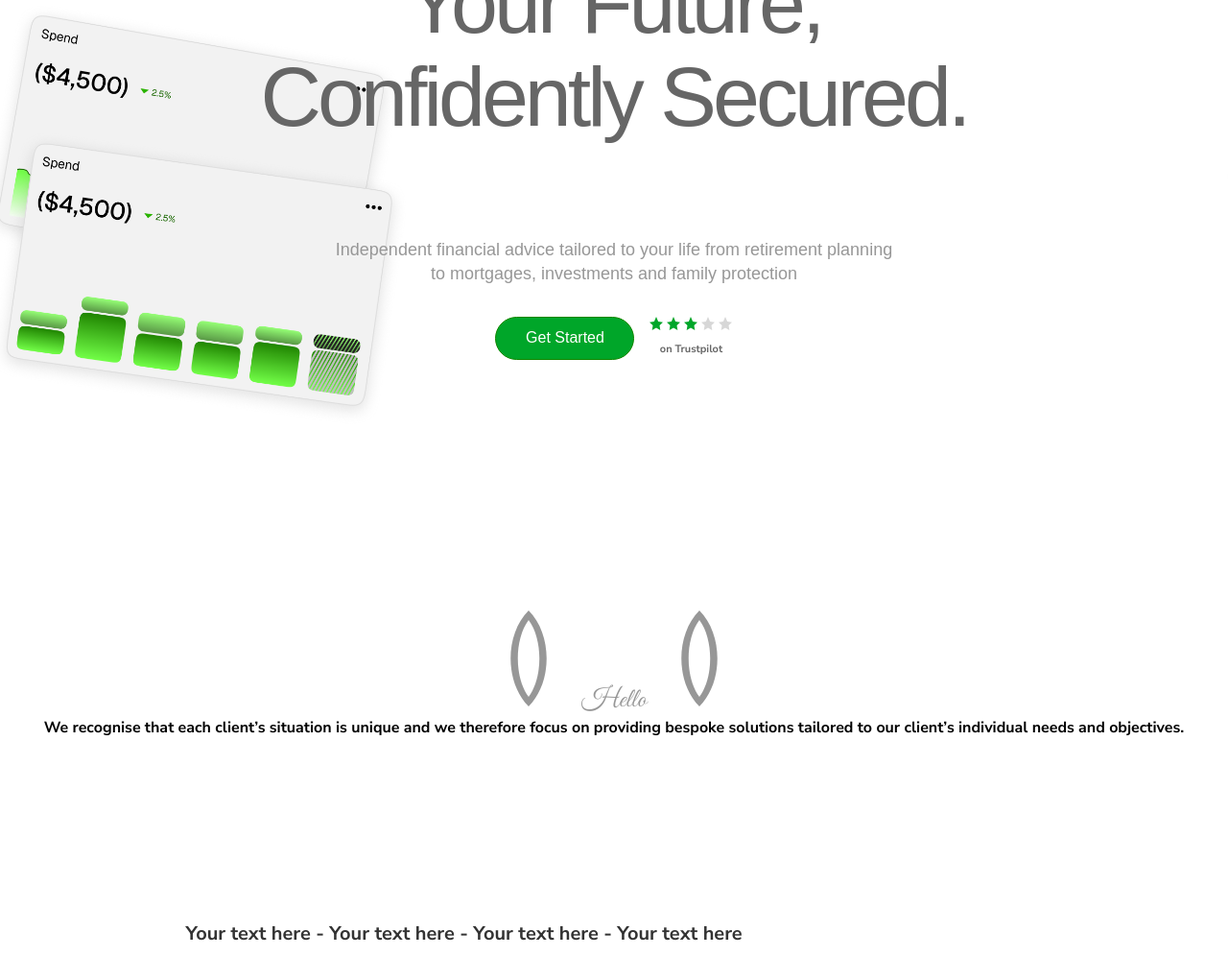
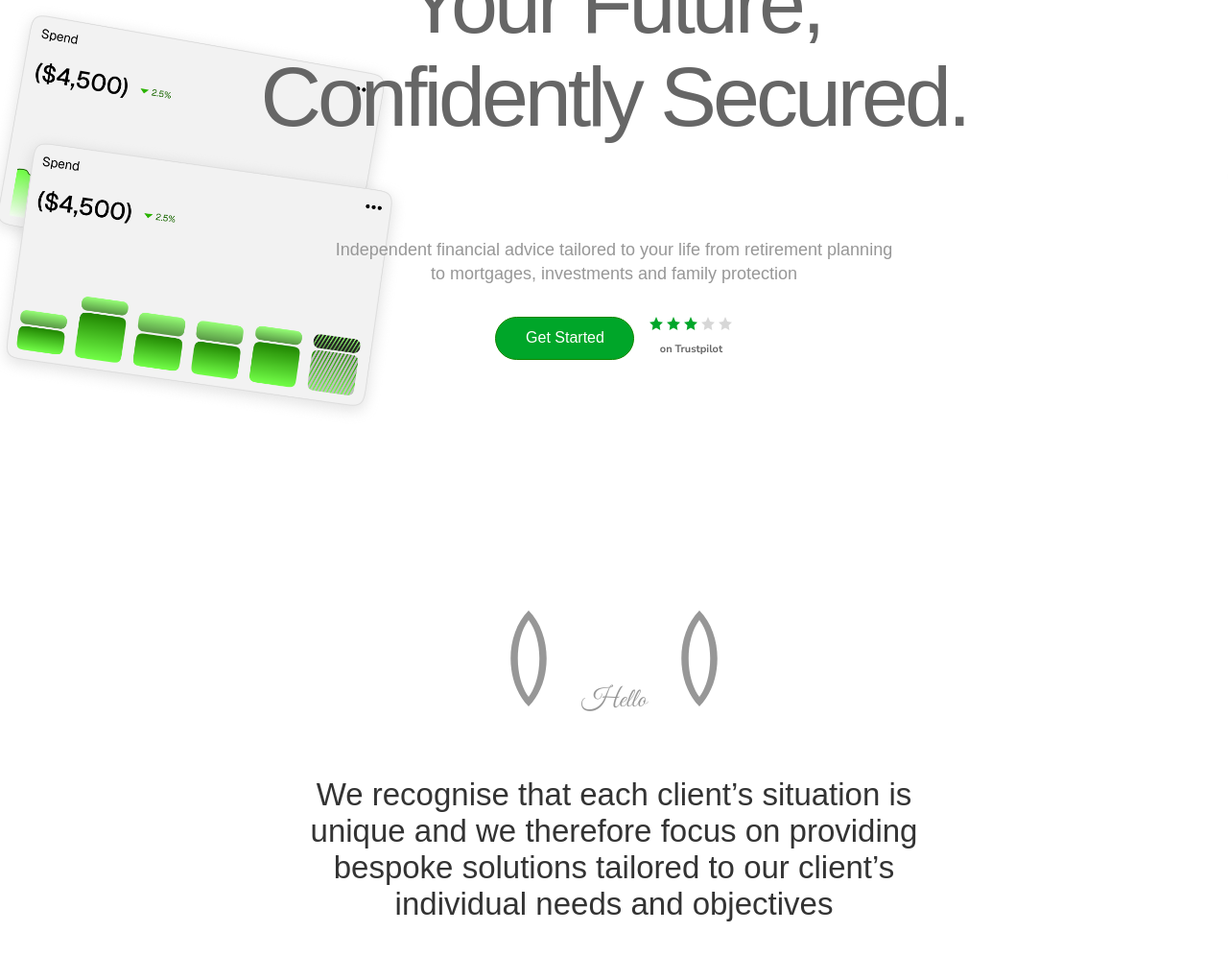
Before and after one commit to ShamzAfo01/Kalo-Finance, a website: page index.html in a window 1280 px wide. Shown: the part 320-1316 px from the top of the page at 96% size. After the commit the page ends 1281 px from the top, so only its background shows below. Drawn offline with Linux system fonts and the light colour scheme; a web font is replaced by a local one.

Commit message:
animated text styling

```diff
--- a/index.html
+++ b/index.html
@@ -182,6 +182,26 @@
       color: #979797;
     }
 
+    .subtext {
+      font-family: 'Geist', sans-serif;
+      font-weight: 300;
+      font-size: 33px;
+      margin-top: 62px;
+      text-align: center;
+    }
+
+    .line {
+      display: block;
+      color: #e3e3e3;
+      opacity: 0;
+      transition: all 0.5s ease-in-out;
+    }
+
+    .line.visible {
+      color: #333333;
+      opacity: 1;
+    }
+
     .scrolling-text {
       font-family: 'Geist', sans-serif;
       font-weight: 300;
@@ -314,16 +334,34 @@
   </div>
 
   <div class="subtext" id="subtext">
-    <span class="line">We recognise that each client’s situation is unique and we</span>
-    <span class="line">therefore focus on providing bespoke solutions tailored to our client’s individual needs and</span>
-    <span class="line">objectives.</span>
+    <span class="line">We recognise that each client’s situation is <br>
+    <span class="line"> unique and we therefore focus on providing <br> bespoke solutions tailored to our client’s <br> individual needs and objectives</span>
   </div>
 
-  <div class="ribbon-container">
-    <div class="ribbon">
-      <p>Your text here - Your text here - Your text here - Your text here</p>
-    </div>
-  </div>
+<script>
+  // IntersectionObserver to animate each .line when it scrolls into view.
+  (function(){
+    const lines = document.querySelectorAll('.subtext .line');
+    if(!lines.length) return;
 
+    // Options: trigger when 60% of the line is visible
+    const io = new IntersectionObserver((entries, observer) => {
+      entries.forEach(entry => {
+        if(entry.isIntersecting){
+          const el = entry.target;
+          // Add visible class with a staggered small delay based on index
+          const index = Array.prototype.indexOf.call(lines, el);
+          // Use data-delay to allow CSS transition-delay if needed
+          el.style.transitionDelay = (index * 120) + 'ms';
+          el.classList.add('visible');
+          // Unobserve once it's visible to avoid re-triggering
+          observer.unobserve(el);
+        }
+      });
+    }, { threshold: 0.5 });
+
+    lines.forEach(l => io.observe(l));
+  })();
+</script>
 </body>
 </html>
```
